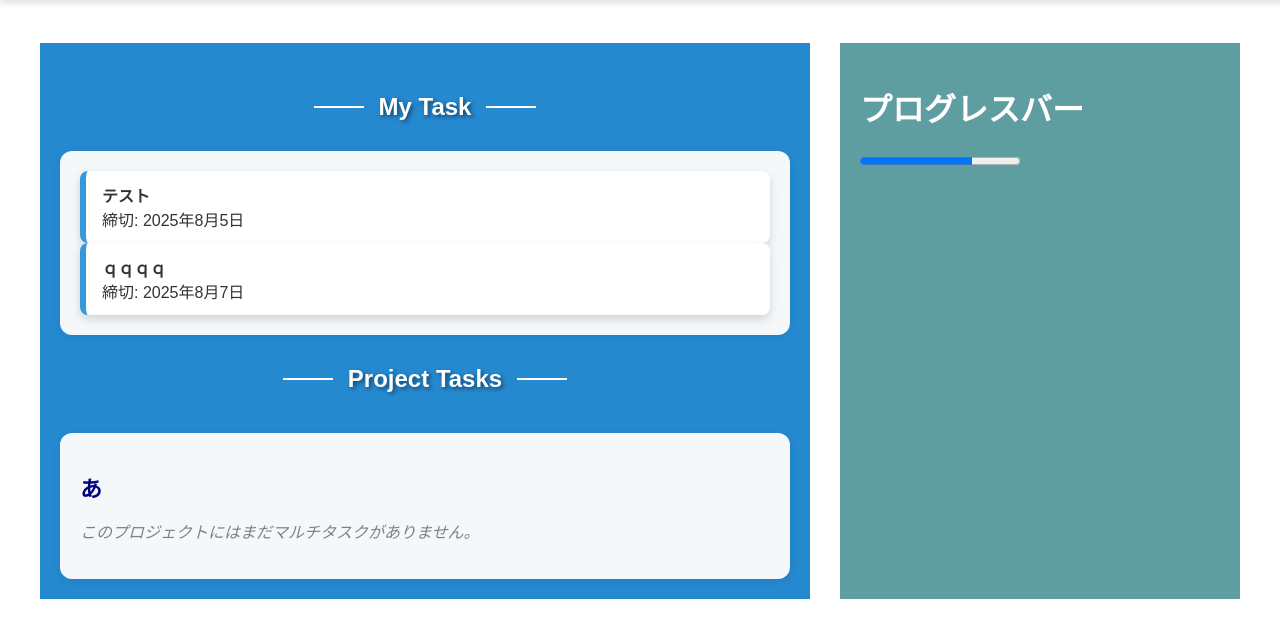
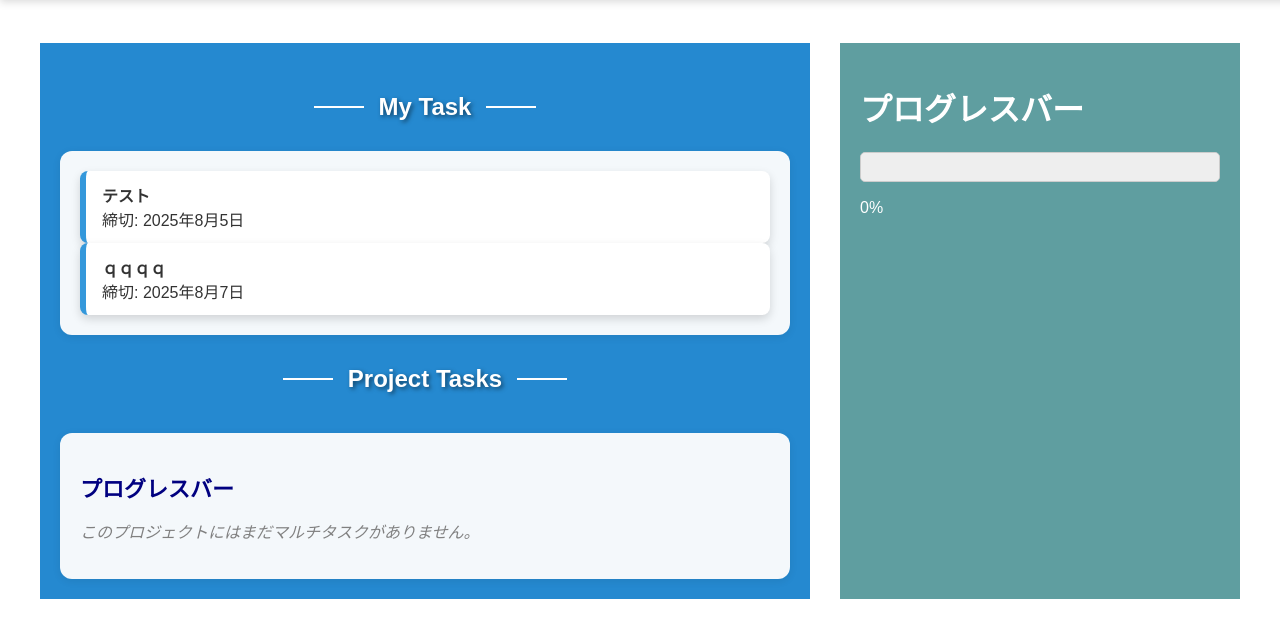
Before and after one commit to yuki821322/tech-jam, a PHP site: page /tech-jam/from.php in a window 1280 px wide. Shown: the part 77-715 px from the top of the page. Run offline with PHP 8.4, Linux system fonts and the light colour scheme; the visitor is signed in with stand-in values (Sample User, id 1).

Commit message:
プログレスバー

```diff
--- a/CSS/from/from.css
+++ b/CSS/from/from.css
@@ -166,3 +166,33 @@ body {
   left: 100%;
   margin-left: 15px;
 }
+
+
+.jointtask-item.done-task {
+  text-decoration: line-through;
+  opacity: 0.6;
+}
+
+progress {
+    width: 100%;
+    height: 30px;
+    -webkit-appearance: none;
+    appearance: none;
+    border: 1px solid #ccc;
+    border-radius: 5px;
+    background-color: #eee;
+}
+
+progress::-webkit-progress-bar {
+    background-color: #eee;
+    border-radius: 5px;
+}
+
+progress::-webkit-progress-value {
+    background-color: #4caf50;
+    border-radius: 5px;
+}
+
+progress::-moz-progress-bar {
+    background-color: #4caf50;
+}
--- a/CSV/jointtask.csv
+++ b/CSV/jointtask.csv
@@ -1,3 +1,9 @@
-マルチ,2025-07-29,マルチ,マルチ
-6892e5b7c3641,cssの書き込み,2025-08-09,cssの書き込みを完了させる,ゆう
-6892f39735c3e,php,2025-08-09,phpを＾する,ゆう
+マルチ,2025-07-29,マルチ,マルチ,0,0
+6892e5b7c3641,cssの書き込み,2025-08-09,cssの書き込みを完了させる,ゆう,068934fc090112,プログレスバー,2025-08-07,aaaaa,ユーザー名
+6892e5b7c3641,cssの書き込み,2025-08-09,cssの書き込みを完了させる,ゆう,068934fc090112,プログレスバー,2025-08-07,aaaaa,ユーザー名
+6892e5b7c3641,cssの書き込み,2025-08-09,cssの書き込みを完了させる,ゆう,068934fc090112,プログレスバー,2025-08-07,aaaaa,ユーザー名
+6892e5b7c3641,cssの書き込み,2025-08-09,cssの書き込みを完了させる,ゆう,068934fc090112,プログレスバー,2025-08-07,aaaaa,ユーザー名
+6892e5b7c3641,cssの書き込み,2025-08-09,cssの書き込みを完了させる,ゆう,068934fc090112,プログレスバー,2025-08-07,aaaaa,ユーザー名
+6892e5b7c3641,cssの書き込み,2025-08-09,cssの書き込みを完了させる,ゆう,068934fc090112,プログレスバー,2025-08-07,aaaaa,ユーザー名
+6892e5b7c3641,cssの書き込み,2025-08-09,cssの書き込みを完了させる,ゆう,068934fc090112,プログレスバー,2025-08-07,aaaaa,ユーザー名
+6892e5b7c3641,cssの書き込み,2025-08-09,cssの書き込みを完了させる,ゆう,068934fc090112,プログレスバー,2025-08-07,aaaaa,ユーザー名
--- a/CSV/project.csv
+++ b/CSV/project.csv
@@ -1,2 +1,2 @@
 project_id,project_title,created_date,is_created
-689309c5c28d8,あ,2025-08-06,false
+68934fc090112,プログレスバー,2025-08-06,true
--- a/HTML/index.html
+++ b/HTML/index.html
@@ -11,6 +11,12 @@
     <h1>Welcome to tech-jam</h1>
     <p>こんにtは</p>
     <p>ハロー</p>
+    <span class="task-content">
+    <strong><?= htmlspecialchars($task['title']) ?></strong><br>
+        担当: <?= htmlspecialchars($task['creator']) ?><br>
+        期限: <?= htmlspecialchars($task['deadline']) ?>
+        </span>
 </body>
 
+
 </html>
--- a/PHPMAIN/from.php
+++ b/PHPMAIN/from.php
@@ -7,39 +7,28 @@ if (!isset($_SESSION['csv_name'])) {
 
 $csv_name = $_SESSION['csv_name'];
 $csv_file = '../CSV/task-data.csv';
+$project_csv = '../CSV/project.csv';
+$joint_csv = '../CSV/jointtask.csv';
 
-// 日付のフォーマット関数
+// UTF-8 BOM除去関数
+function removeBom($str)
+{
+    return preg_replace('/^\xEF\xBB\xBF/', '', $str);
+}
+
+// 日付フォーマット（例: 2025-08-07 → 2025年8月7日）
 function formatDate($dateString)
 {
     $date = DateTime::createFromFormat('Y-m-d', $dateString);
-    return $date ? $date->format('Y年n月j日') : htmlspecialchars($dateString);
+    return $date ? $date->format('Y年n月j日') : htmlspecialchars($dateString, ENT_QUOTES, 'UTF-8');
 }
 
-// 締切が近いかチェック
-function isDeadlineNear($dateString)
-{
-    $deadline = DateTime::createFromFormat('Y-m-d', $dateString);
-    $today = new DateTime();
-    $today->setTime(0, 0, 0);
-    return $deadline && $deadline >= $today && $today->diff($deadline)->days <= 3;
-}
-
-// 締切が過ぎているかチェック
-function isOverdue($dateString)
-{
-    $deadline = DateTime::createFromFormat('Y-m-d', $dateString);
-    $today = new DateTime();
-    $today->setTime(0, 0, 0);
-    return $deadline && $deadline < $today;
-}
-
-// ▼ 自分のタスク読み込み
+// 自分のタスク読み込み
 $my_tasks = [];
 if (file_exists($csv_file) && ($fp = fopen($csv_file, 'r')) !== false) {
     $header = fgetcsv($fp);
-    if (!empty($header)) {
-        $header[0] = preg_replace('/^\xEF\xBB\xBF/', '', $header[0]);
-    }
+    if (!empty($header)) $header[0] = removeBom($header[0]);
+
     while (($row = fgetcsv($fp)) !== false) {
         if (count($row) >= 3) {
             $my_tasks[] = $row;
@@ -51,15 +40,12 @@ if (file_exists($csv_file) && ($fp = fopen($csv_file, 'r')) !== false) {
     exit;
 }
 
-// ▼ プロジェクト読み込み
-$project_csv = '../CSV/project.csv';
+// プロジェクト一覧読み込み
 $projects = [];
-
 if (file_exists($project_csv) && ($fp = fopen($project_csv, 'r')) !== false) {
     $header = fgetcsv($fp);
-    if (!empty($header)) {
-        $header[0] = preg_replace('/^\xEF\xBB\xBF/', '', $header[0]);
-    }
+    if (!empty($header)) $header[0] = removeBom($header[0]);
+
     while (($row = fgetcsv($fp)) !== false) {
         if (count($row) >= 2) {
             $projects[$row[0]] = $row[1];
@@ -68,29 +54,37 @@ if (file_exists($project_csv) && ($fp = fopen($project_csv, 'r')) !== false) {
     fclose($fp);
 }
 
-// ▼ マルチタスク読み込み
-$joint_csv = '../CSV/jointtask.csv';
+// マルチタスク読み込み
 $tasks_by_project = [];
-
 if (file_exists($joint_csv) && ($fp = fopen($joint_csv, 'r')) !== false) {
     $header = fgetcsv($fp);
-    if (!empty($header)) {
-        $header[0] = preg_replace('/^\xEF\xBB\xBF/', '', $header[0]);
-    }
+    if (!empty($header)) $header[0] = removeBom($header[0]);
+
     while (($row = fgetcsv($fp)) !== false) {
         if (count($row) < 5) continue;
 
-        $project_id = preg_replace('/^\xEF\xBB\xBF/', '', $row[0]); // 念のためBOM除去
-        $task = [
+        $project_id = removeBom($row[0]);
+        $row = array_pad($row, 6, '0'); // 6列そろえる
+        $tasks_by_project[$project_id][] = [
             'title' => $row[1],
             'deadline' => $row[2],
             'subtasks' => array_filter(explode('|', $row[3])),
-            'creator' => $row[4]
+            'creator' => $row[4],
+            'done' => $row[5],
         ];
-        $tasks_by_project[$project_id][] = $task;
     }
     fclose($fp);
 }
+
+// プログレスバー計算
+$total_tasks = $done_tasks = 0;
+foreach ($tasks_by_project as $project_tasks) {
+    foreach ($project_tasks as $task) {
+        $total_tasks++;
+        if ($task['done'] === '1') $done_tasks++;
+    }
+}
+$progress_percent = $total_tasks > 0 ? round(($done_tasks / $total_tasks) * 100) : 0;
 ?>
 <!DOCTYPE html>
 <html lang="ja">
@@ -106,40 +100,42 @@ if (file_exists($joint_csv) && ($fp = fopen($joint_csv, 'r')) !== false) {
     <?php include '../PHPMAIN/header.php'; ?>
 
     <div class="all">
-        <!-- タスク一覧 -->
+        <!-- 自分のタスク一覧 -->
         <div class="task">
-            <!-- 自分のタスク一覧 -->
             <div class="section-title">My Task</div>
             <div class="mytask-block">
                 <?php foreach ($my_tasks as $task): ?>
-                    <?php
-                    $task_title = $task[1];
-                    $task_deadline = $task[2];
-                    ?>
                     <div class="mytask-item">
-                        <strong><?= htmlspecialchars($task_title) ?></strong><br>
-                        締切: <?= formatDate($task_deadline) ?>
+                        <strong><?= htmlspecialchars($task[1], ENT_QUOTES, 'UTF-8') ?></strong><br>
+                        締切: <?= formatDate($task[2]) ?>
                     </div>
                 <?php endforeach; ?>
-
-
             </div>
 
-
-            <!-- プロジェクトごとのマルチタスク一覧 -->
+            <!-- プロジェクト別マルチタスク -->
             <div class="section-title">Project Tasks</div>
             <div class="jointtask-block">
                 <?php foreach ($projects as $project_id => $project_title): ?>
                     <div class="jointtask-project">
                         <h2><?= htmlspecialchars($project_title, ENT_QUOTES, 'UTF-8') ?></h2>
-                        <?php if (empty($tasks_by_project[$project_id])): ?>
+                        <?php $project_tasks = $tasks_by_project[$project_id] ?? []; ?>
+
+                        <?php if (empty($project_tasks)): ?>
                             <p class="no-tasks">このプロジェクトにはまだマルチタスクがありません。</p>
                         <?php else: ?>
-                            <?php foreach ($tasks_by_project[$project_id] as $task): ?>
-                                <div class="jointtask-item">
-                                    <strong><?= htmlspecialchars($task['title'], ENT_QUOTES, 'UTF-8') ?></strong><br>
-                                    担当: <?= htmlspecialchars($task['creator'], ENT_QUOTES, 'UTF-8') ?><br>
-                                    期限: <?= htmlspecialchars($task['deadline'], ENT_QUOTES, 'UTF-8') ?>
+                            <?php foreach ($project_tasks as $index => $task): ?>
+                                <?php $is_done = $task['done'] === '1'; ?>
+                                <div class="jointtask-item <?= $is_done ? 'done-task' : '' ?>">
+                                    <form method="POST" action="task-check.php">
+                                        <input type="hidden" name="project_id" value="<?= htmlspecialchars($project_id, ENT_QUOTES, 'UTF-8') ?>">
+                                        <input type="hidden" name="task_index" value="<?= $index ?>">
+                                        <input type="checkbox" name="done" value="1" <?= $is_done ? 'checked' : '' ?> onchange="this.form.submit()">
+                                        <span>
+                                            <strong><?= htmlspecialchars($task['title'], ENT_QUOTES, 'UTF-8') ?></strong><br>
+                                            担当: <?= htmlspecialchars($task['creator'], ENT_QUOTES, 'UTF-8') ?><br>
+                                            期限: <?= formatDate($task['deadline']) ?>
+                                        </span>
+                                    </form>
                                 </div>
                             <?php endforeach; ?>
                         <?php endif; ?>
@@ -148,10 +144,11 @@ if (file_exists($joint_csv) && ($fp = fopen($joint_csv, 'r')) !== false) {
             </div>
         </div>
 
-        <!-- 右側：進捗バー -->
+        <!-- プログレスバー -->
         <div class="progress">
             <h1>プログレスバー</h1>
-            <progress id="file" max="100" value="70">70%</progress>
+            <progress id="file" max="100" value="<?= $progress_percent ?>"><?= $progress_percent ?>%</progress>
+            <p><?= $progress_percent ?>%</p>
         </div>
     </div>
 
```
Also changed, not shown: PHPMAIN/task-check.php (added, +40 -0 lines), test.php (added, +36 -0 lines).
